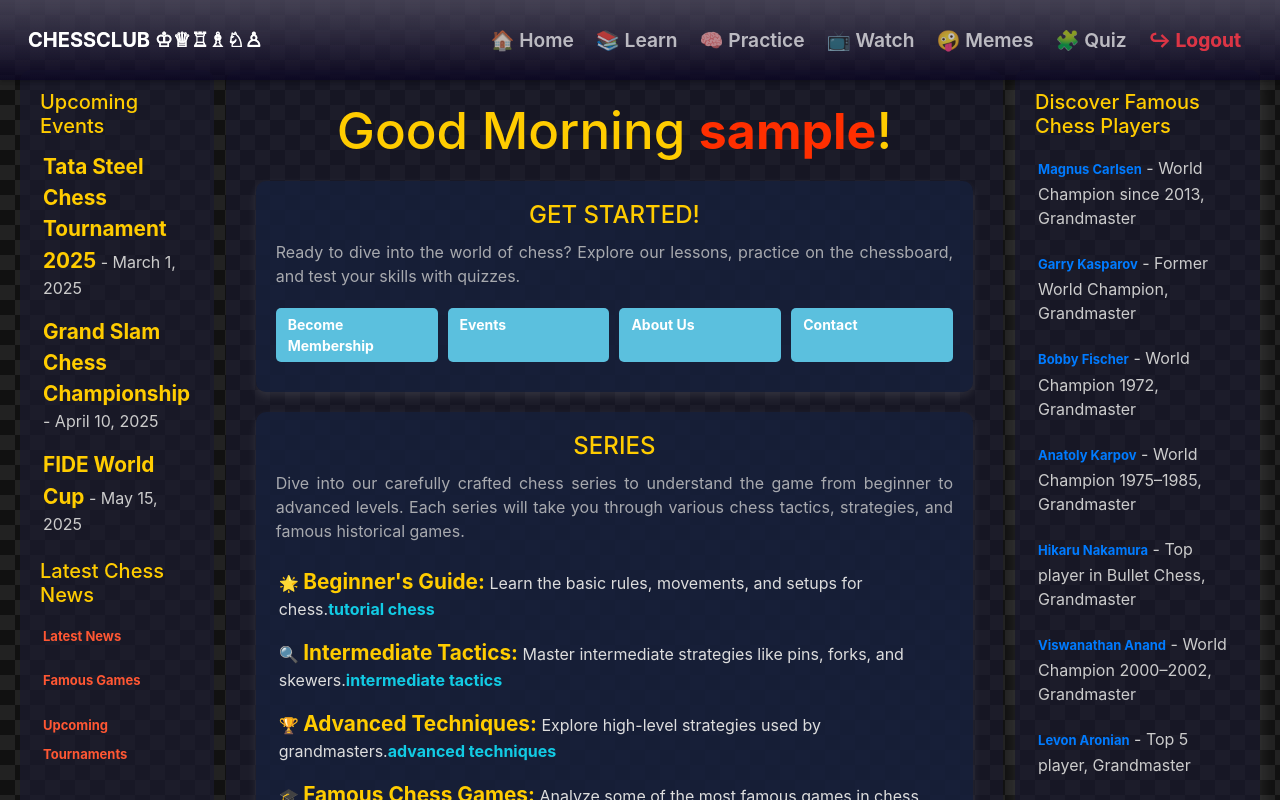
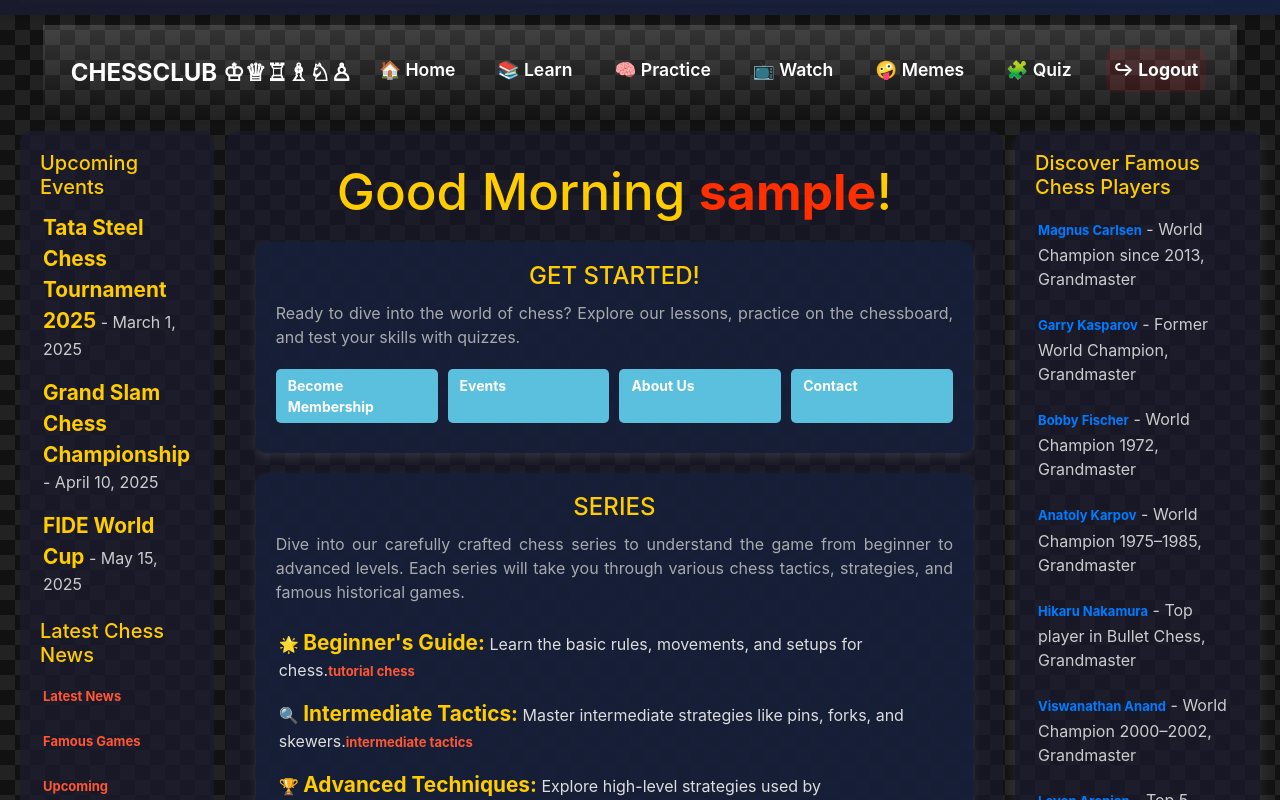
Before and after one commit to barhoumiomar/chess, a React (Create React App) app in the folder chess-front/: page / in a window 1280 px wide. Shown: the top 800 px of the page. Built offline with nearby package versions, Linux system fonts and the light colour scheme; sample sign-in values are in the browser's storage.

Commit message:
Update Navbar.css

```diff
--- a/chess-front/src/components/Navbar.css
+++ b/chess-front/src/components/Navbar.css
@@ -1,111 +1,91 @@
-/* Navbar container */
+
+/* Navbar Styling */
 .navbar {
-  position: fixed; /* Keeps it at the top */
-  top: 0;
-  left: 0;
-  width: 100%;
-  height: 10%;
-  background-color: #0e08256c;
+  background: linear-gradient(45deg, #1a1a2e, #16213e);
+  box-shadow: 0 4px 6px rgba(0, 0, 0, 0.1);
   padding: 10px 20px;
-  display: flex;
-  justify-content: space-between;
-  align-items: center;
-  box-shadow: 0 2px 4px rgba(0, 0, 0, 0.1);
-  z-index: 1000;
+  margin-top: -50px;
 }
 
-
-.logo {
-  animation: colorChange 5s ease-in-out infinite;
-  font-size: 30px;
-  max-width: 100px;
-
-
+.navbar-brand {
+  font-size: 1.5rem;
+  color: #ffffff !important;
+  transition: transform 0.3s ease-in-out;
 }
 
-@keyframes colorChange {
-  0% {
-    color: red;
+.navbar-brand:hover {
+  transform: scale(1.1);
+}
+
+.navbar-toggler {
+  border: none;
+  outline: none;
+}
+
+.navbar-toggler:focus {
+  box-shadow: none;
+}
+
+.navbar-nav {
+  gap: 20px;
+}
+
+.nav-item {
+  margin: 10px 0;
+  margin-top: 5px;
+}
+
+.nav-link {
+  color: #ffffff !important;
+  font-size: 1.1rem;
+  padding: 8px 15px;
+  border-radius: 8px;
+  transition: background 0.3s ease-in-out;
+}
+
+.nav-link:hover {
+  background: rgba(255, 255, 255, 0.2);
+}
+
+.nav-link.text-danger {
+  background: rgba(255, 0, 0, 0.1);
+  border-radius: 8px;
+}
+
+.nav-link.text-danger:hover {
+  background: rgba(255, 0, 0, 0.3);
+}
+
+.nav-link.text-success {
+  background: rgba(0, 255, 0, 0.1);
+  border-radius: 8px;
+}
+
+.nav-link.text-success:hover {
+  background: rgba(0, 255, 0, 0.3);
+}
+
+.nav-link.text-primary {
+  background: rgba(0, 0, 255, 0.1);
+  border-radius: 8px;
+}
+
+.nav-link.text-primary:hover {
+  background: rgba(0, 0, 255, 0.3);
+}
+
+/* Mobile View */
+@media (max-width: 768px) {
+  .navbar-nav {
+    text-align: center;
   }
-  50% {
-    color: rgb(255, 145, 0);
+
+  .nav-link {
+    font-size: 1rem;
+    padding: 10px;
   }
-  100% {
-    color: rgb(101, 247, 4);
-  }
-  100% {
-    color: rgb(11, 175, 161);
-  }100% {
-    color: rgb(7, 9, 124);
-  }100% {
-    color: rgb(99, 8, 71);
-  }
-  100% {
-    color: rgb(185, 10, 54);
+
+  .navbar-toggler {
+    font-size: 1.2rem;
   }
 }
-
-
-
-
-
-
-/* Navbar list */
-.nav-list {
-  list-style: none;
-  display: flex;
-  gap: 20px;
-  margin: 0;
-  padding: 1px;
-
-}
-
-/* Navbar links */
-.link {
-  color: rgb(18, 203, 228);
-  text-decoration: none;
-  font-size: 1rem;
-  transition: color 0.3s ease;
-
-}
-
-.link:hover {
-  color: #ffcc00;
-}
-
-/* Navbar toggle button (for mobile) */
-.navbar-toggle {
-  display: none;
-  background-color: #007bff;
-  color: white;
-  border: none;
-  padding: 10px;
-  border-radius: 5px;
-  cursor: pointer;
-}
-
-.navbar-toggle:hover {
-  background-color: #0056b3;
-}
-
-/* Mobile styles */
-@media (max-width: 768px) {
-  .nav-list {
-    display: none;
-    flex-direction: column;
-    width: 100%;
-    position: absolute;
-    top: 60px;
-    left: 0;
-    background-color: #333;
-    padding: 10px 0;
-  }
-
-  .nav-list.navbar-open {
-    display: flex;
-  }
-
-  .navbar-toggle {
-    display: block;
-  }
-}
```
